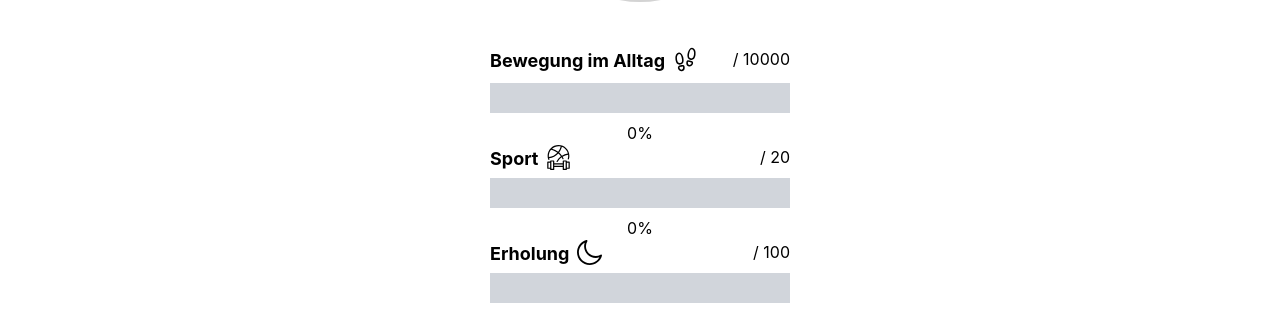
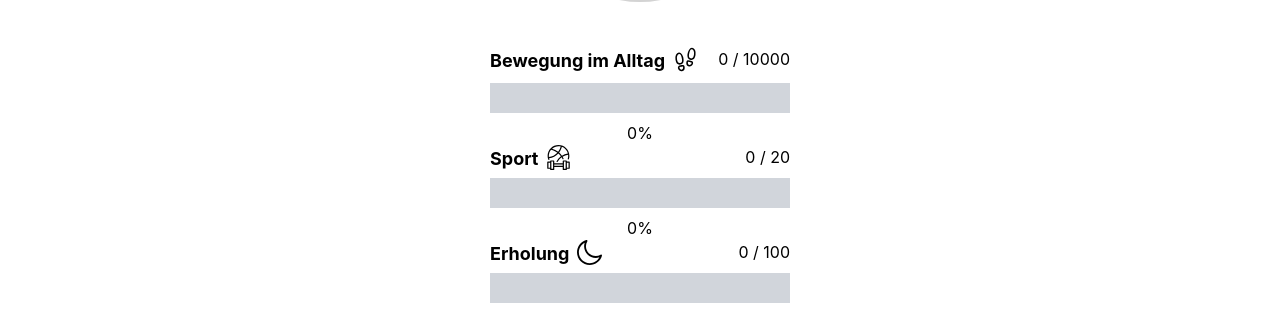
Before and after one commit to RaphiFurrer/fit, a React (Vite) app: page / in a window 1280 px wide. Shown: the part 419-734 px from the top of the page. Built offline with nearby package versions, Linux system fonts and the light colour scheme.

Commit message:
add catch to handle errorcase

```diff
--- a/src/App.tsx
+++ b/src/App.tsx
@@ -15,9 +15,9 @@ const ACTIVE_MINUTE_GOAL = 20;
 const RELAX_GOAL = 100;
 
 function App() {
-  const [activeZoneMinutes, setActiveZoneMinutes] = useState();
-  const [steps, setSteps] = useState();
-  const [sleepScore, setSleepScore] = useState();
+  const [activeZoneMinutes, setActiveZoneMinutes] = useState(0);
+  const [steps, setSteps] = useState(0);
+  const [sleepScore, setSleepScore] = useState(0);
 
   useEffect(() => {
     const accessToken = localStorage.getItem('access_token');
@@ -34,11 +34,17 @@ function App() {
         .then((response) => {
           if (!response.ok) {
             throw new Error('Network response was not ok');
+          } else {
+            console.log('test');
           }
           return response.json();
         })
         .then((data) => {
           setActiveZoneMinutes(data['activities-active-zone-minutes'][0].value.activeZoneMinutes);
+        })
+        .catch((error) => {
+          console.log(error);
+          setActiveZoneMinutes(16);
         });
 
       fetch(`https://api.fitbit.com/1.2/user/-/sleep/date/${today}.json`, {
@@ -57,6 +63,10 @@ function App() {
           setSleepScore(
             data.sleep.find((sleep: { isMainSleep: boolean }) => sleep.isMainSleep).efficiency,
           );
+        })
+        .catch((error) => {
+          console.log(error);
+          setSleepScore(90);
         });
 
       fetch(`https://api.fitbit.com/1/user/-/activities/date/${today}.json`, {
@@ -73,6 +83,10 @@ function App() {
         })
         .then((data) => {
           setSteps(data.summary.steps);
+        })
+        .catch((error) => {
+          console.log(error);
+          setSteps(4578);
         });
     }
   }, []);
@@ -131,12 +145,11 @@ function App() {
           3a
         </div>
         <div className="bg-[#9fbeaf] rounded-lg shadow-lg p-4 text-lg font-bold text-center">
-         Swibeco
+          Swibeco
         </div>
         <div className="bg-[#9fbeaf] rounded-lg shadow-lg p-4 text-lg font-bold text-center ">
           Gutschein
         </div>
-
       </div>
       <Footer />
     </>
```
